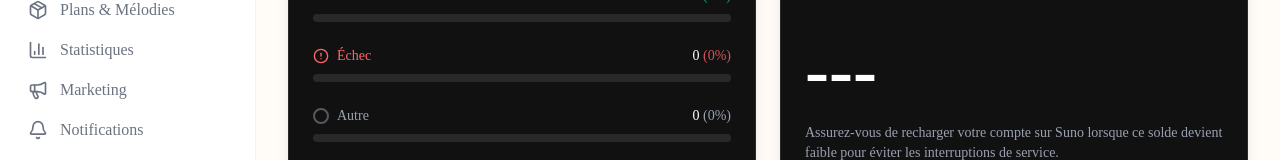
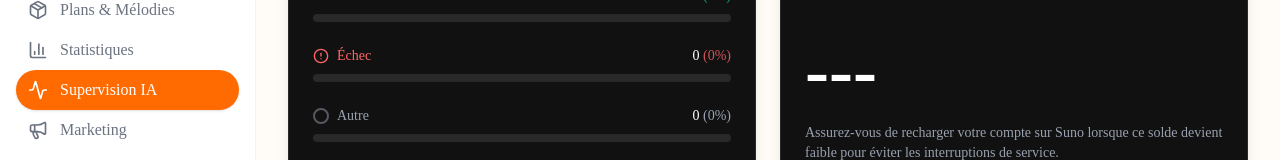
Before and after one commit to geek225/melodia, a Next.js app: page /admin/ai-supervision in a window 1280 px wide. Shown: the part 291-451 px from the top of the page. Built offline with nearby package versions, Linux system fonts and the light colour scheme; no server answers.

Commit message:
Add Supervision IA link to admin sidebar

```diff
--- a/src/app/(admin)/layout.tsx
+++ b/src/app/(admin)/layout.tsx
@@ -49,6 +49,7 @@ const ADMIN_LINKS = [
   { name: "Paiements", href: "/admin/payments", icon: CreditCard },
   { name: "Plans & Mélodies", href: "/admin/plans", icon: Package },
   { name: "Statistiques", href: "/admin/stats", icon: BarChart3 },
+  { name: "Supervision IA", href: "/admin/ai-supervision", icon: Activity },
   { name: "Marketing", href: "/admin/marketing", icon: Megaphone },
   { name: "Notifications", href: "/admin/notifications", icon: Bell },
   { name: "Avis Clients", href: "/admin/reviews", icon: Star },
```
